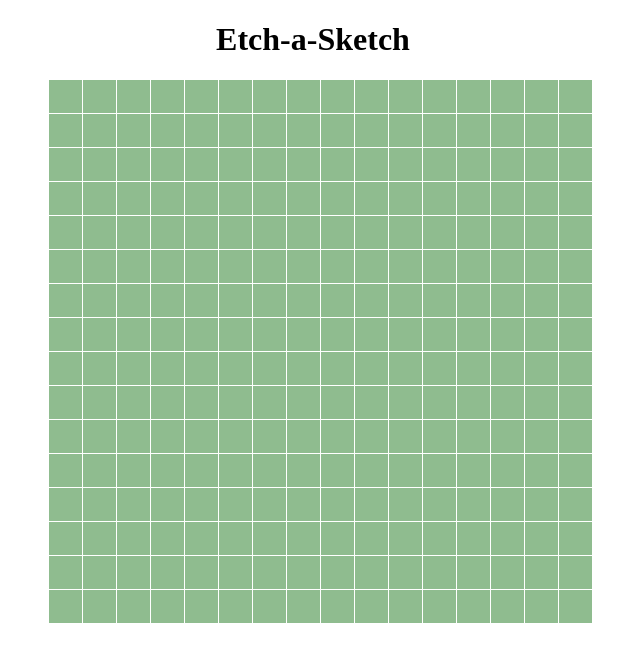
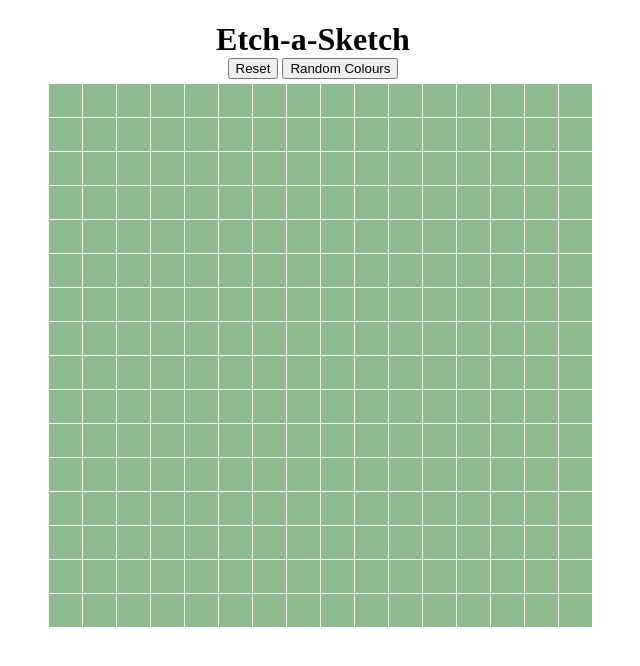
Before and after one commit to KelTay/Etch-a-Sketch, a plain HTML site: page index.html in a window 1280 px wide. Shown: the whole page, without its empty margins (327-967 px from the left). Drawn offline with Linux system fonts and the light colour scheme.

Commit message:
Add Reset and Random Colours buttons

```diff
--- a/index.html
+++ b/index.html
@@ -1,13 +1,20 @@
 <!DOCTYPE html>
 <html>
+
 <head>
     <title>Etch-a-Sketch</title>
     <link rel="stylesheet" href="main.css">
 </head>
+
 <body>
     <h1>Etch-a-Sketch</h1>
+    <div id="div-buttons">
+        <button id="button-reset">Reset</button>
+        <button id="button-random">Random Colours</button>
+    </div>
     <div id="div-grid"></div>
 
     <script src="script.js"></script>
 </body>
+
 </html>
--- a/main.css
+++ b/main.css
@@ -1,5 +1,11 @@
 h1 {
     text-align: center;
+    margin-bottom: 0;
+}
+
+#div-buttons {
+    text-align: center;
+    margin-bottom: 5px;
 }
 
 #div-grid {
@@ -17,6 +23,7 @@ h1 {
     height: 33px;
 }
 
+/*This class is added to each grid item when hovered over */
 .drawn {
     background-color: black;
 }
```
